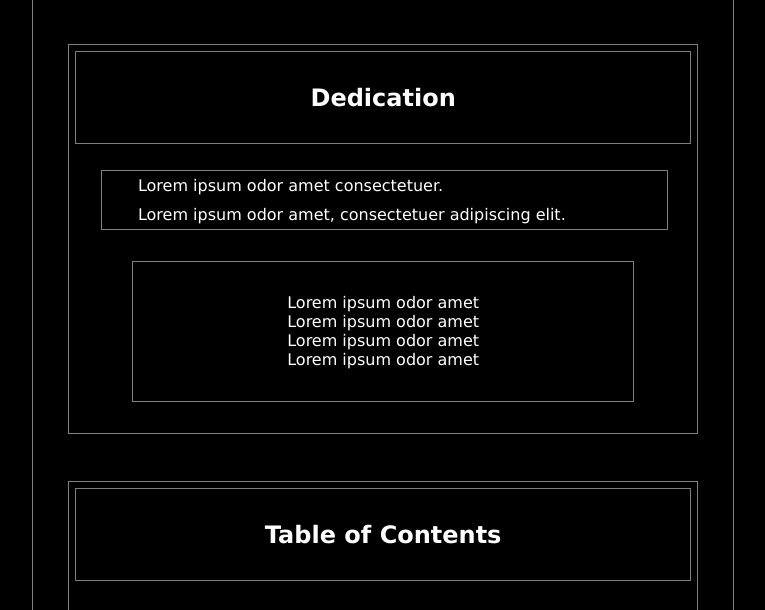
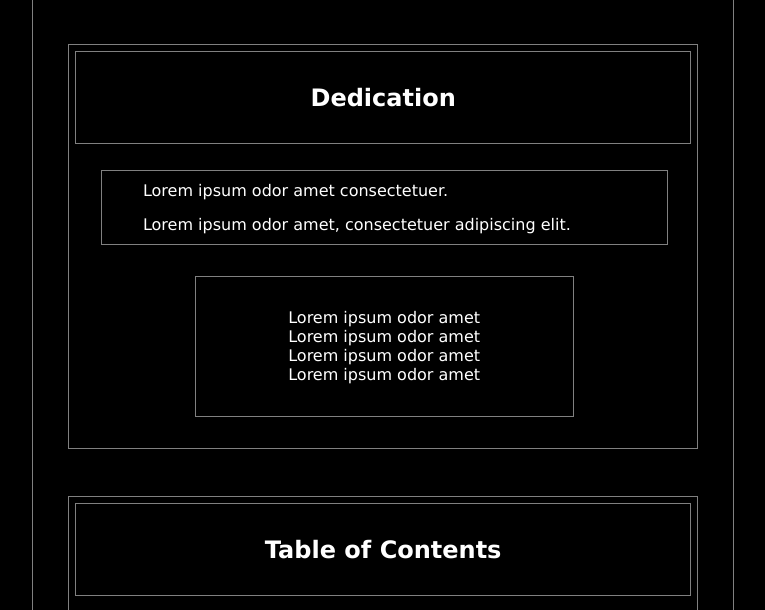
Before and after one commit to wallitimbiri/html-project, a plain HTML site: page index.html in a window 1280 px wide. Shown: the part 183-793 px from the top of the page, without its empty margins (508-1273 px from the left). Drawn offline with Linux system fonts and the light colour scheme.

Commit message:
Add files via upload

```diff
--- a/styles.css
+++ b/styles.css
@@ -35,7 +35,7 @@ h2 {
 }
 p {
     border: none;
-    margin: 0%;
+    margin: 1%;
     padding: 1%;
     text-align: left;
     font-size: 100%;
@@ -49,8 +49,9 @@ p {
 }
 .quotation {
     border: 1px solid grey;
-    margin: 5% 10% 5% 10%;
-    padding: 5%;
+    width: 60%;
+    margin: 5% 20%;
+    padding: 5% 0%;
 }
 .quotation-text {
     border: none;
```
